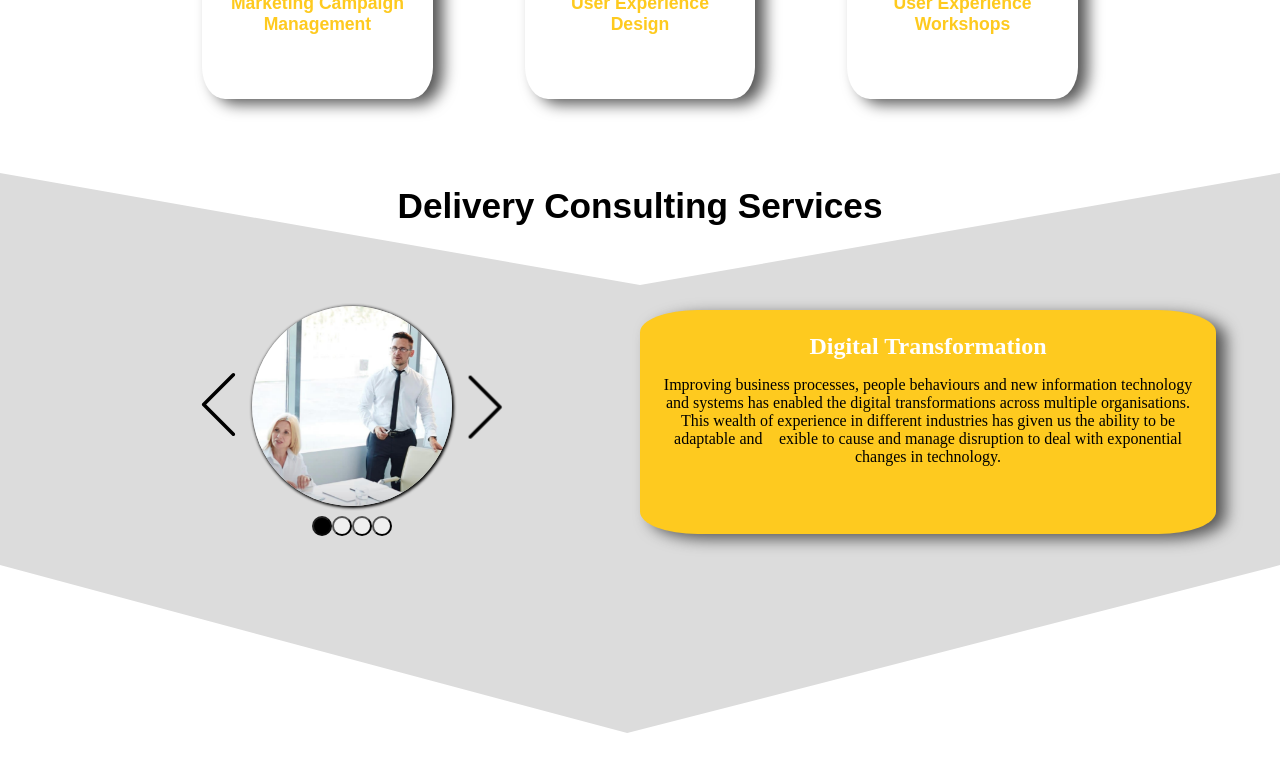
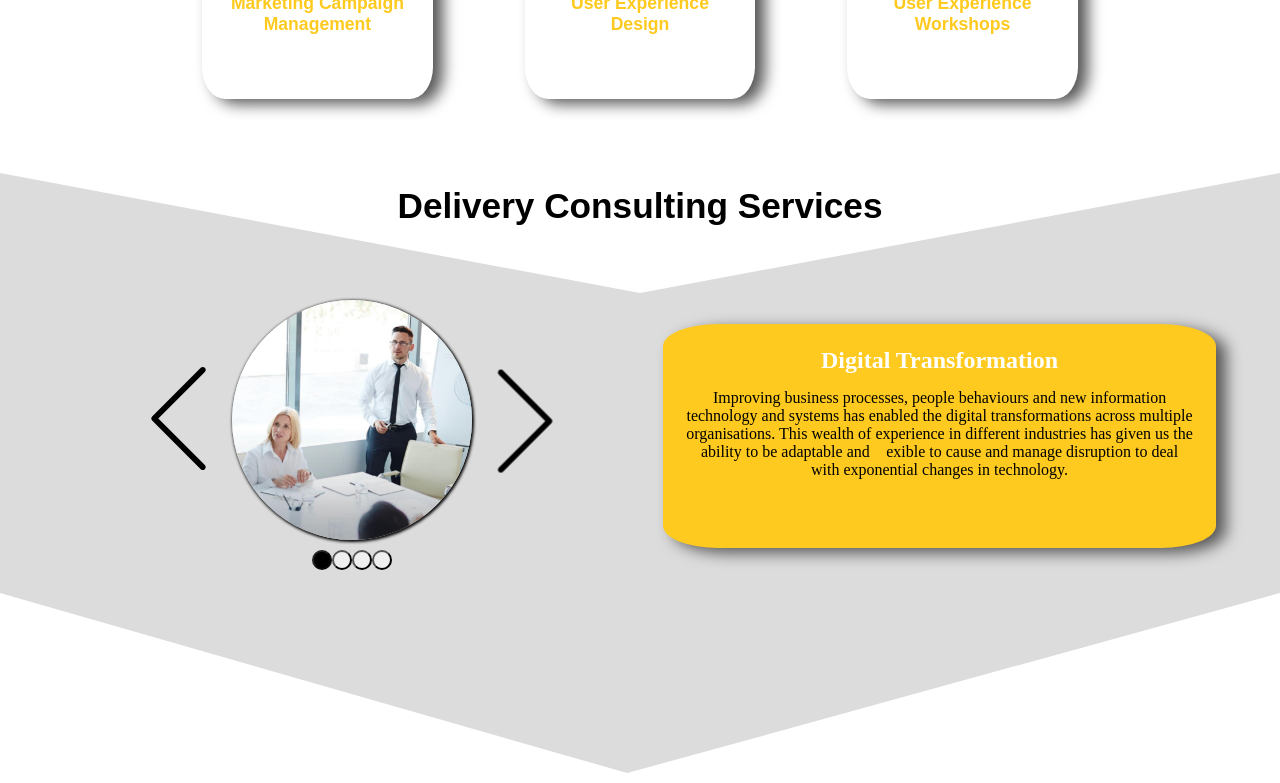
Before and after one commit to borigendiego/linaconsulting, a React (Create React App) app: page / in a window 1280 px wide. Shown: the part 1805-2588 px from the top of the page. Built offline with nearby package versions, Linux system fonts and the light colour scheme.

Commit message:
Carousel final changes

```diff
--- a/src/components/deliveryConsulting/CustomCarrouselSection/customCarousel.scss
+++ b/src/components/deliveryConsulting/CustomCarrouselSection/customCarousel.scss
@@ -22,7 +22,7 @@
   min-height: 14em;
   max-height: 230px;
   overflow: overlay;
-  width: 50%;
+  width: 48%;
 
   h2 {
     color: $white-color;
@@ -43,8 +43,8 @@
 .slider-wrapper {
   border-radius: 50%;
   box-shadow: 1px 1px 3px 1px;
-  height: 200px;
-  width: 200px !important;
+  height: 240px;
+  width: 240px !important;
 
   img {
     width: 100%;
@@ -58,7 +58,7 @@
   border-radius: 50%;
   border-color: transparent;
   background-color: transparent;
-  width: 5em;
+  width: 8em;
 }
 
 .arrow-button.next {
--- a/src/components/deliveryConsulting/deliveryConsulting.scss
+++ b/src/components/deliveryConsulting/deliveryConsulting.scss
@@ -1,7 +1,7 @@
 @import '../../css/variables';
 
 .delivery-container {
-  height: 70vh;
+  height: 75vh;
   margin: 3% 0;
   position: relative;
 }
```
